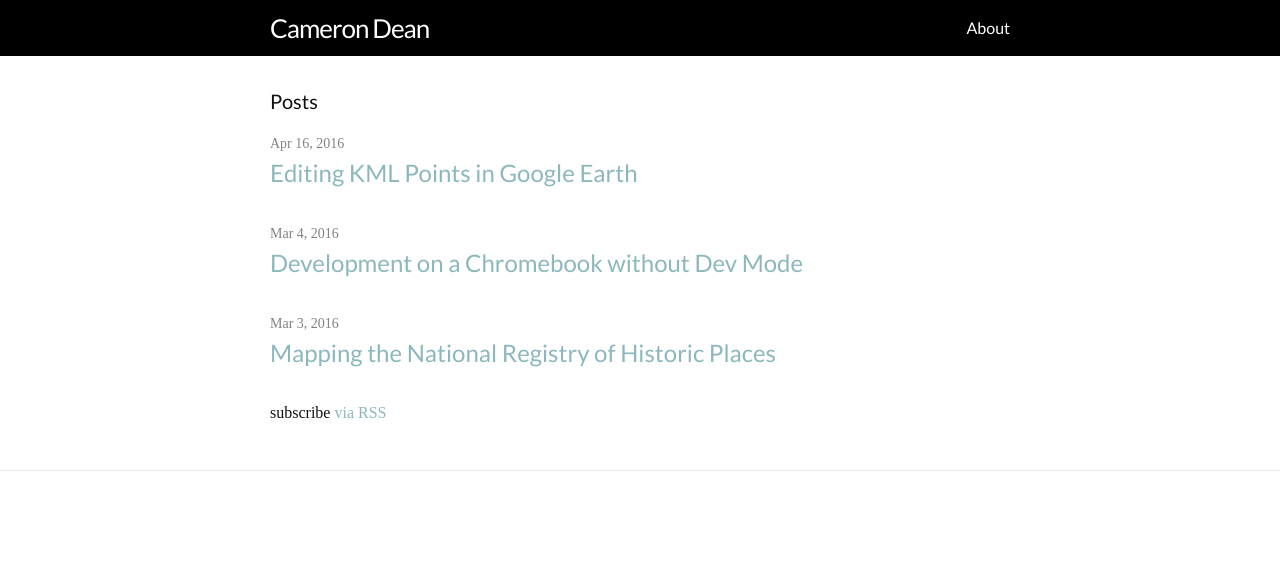
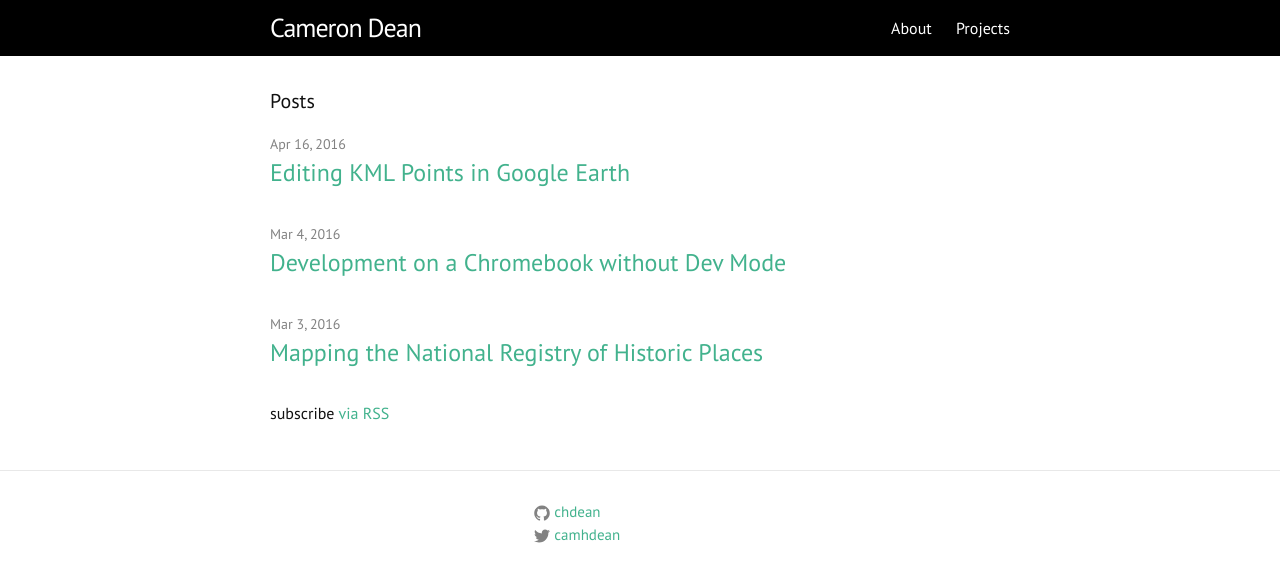
Before and after one commit to chdean/chdean.github.io, a Jekyll site: the page built from index.html, in a window 1280 px wide. Shown: the top 582 px of the page. Built offline with Jekyll 4.4.1, drawn with Linux system fonts in a browser that asks for light colours; some web fonts are replaced.

Commit message:
projects page

```diff
--- a/_config.yml
+++ b/_config.yml
@@ -11,8 +11,8 @@ email: camhopkinsdean [at] gmail [dot] com
 description: > # this means to ignore newlines until "baseurl:"
 baseurl: "" # the subpath of your site, e.g. /blog
 url: "http://camerondean.net" # the base hostname & protocol for your site
-twitter_username:
-github_username:
+twitter_username: camhdean
+github_username: chdean
 
 # Build settings
 markdown: kramdown
--- a/_includes/head.html
+++ b/_includes/head.html
@@ -7,7 +7,7 @@
   <meta name="description" content="{% if page.excerpt %}{{ page.excerpt | strip_html | strip_newlines | truncate: 160 }}{% else %}{{ site.description }}{% endif %}">
 
   <link rel="stylesheet" href="{{ "/css/main.css" | prepend: site.baseurl }}">
-  <link href='https://fonts.googleapis.com/css?family=Slabo+13px|Lato' rel='stylesheet' type='text/css'>
+  <link href='https://fonts.googleapis.com/css?family=PT+Sans:400,400italic' rel='stylesheet' type='text/css'>
   <link rel="canonical" href="{{ page.url | replace:'index.html','' | prepend: site.baseurl | prepend: site.url }}">
   <link rel="alternate" type="application/rss+xml" title="{{ site.title }}" href="{{ "/feed.xml" | prepend: site.baseurl | prepend: site.url }}">
 </head>
--- a/css/main.scss
+++ b/css/main.scss
@@ -6,8 +6,8 @@
 
 
 // Our variables
-$head-font-family: 'Lato', sans-serif;
-$base-font-family: 'Slabo 13px', serif;
+$head-font-family: 'PT Sans', sans-serif;
+$base-font-family: 'PT Sans', sans-serif;
 $base-font-size:   16px;
 $base-font-weight: 400;
 $small-font-size:  $base-font-size * 0.875;
@@ -20,7 +20,7 @@ $spacing-unit:     30px;
 
 $text-color:       #111;
 $background-color: white;
-$brand-color:      #8CB8BD;
+$brand-color:      #42B28D;
 
 $grey-color:       #828282;
 $grey-color-light: lighten($grey-color, 40%);
```
Also changed, not shown: projects/index.md (added, +8 -0 lines).
